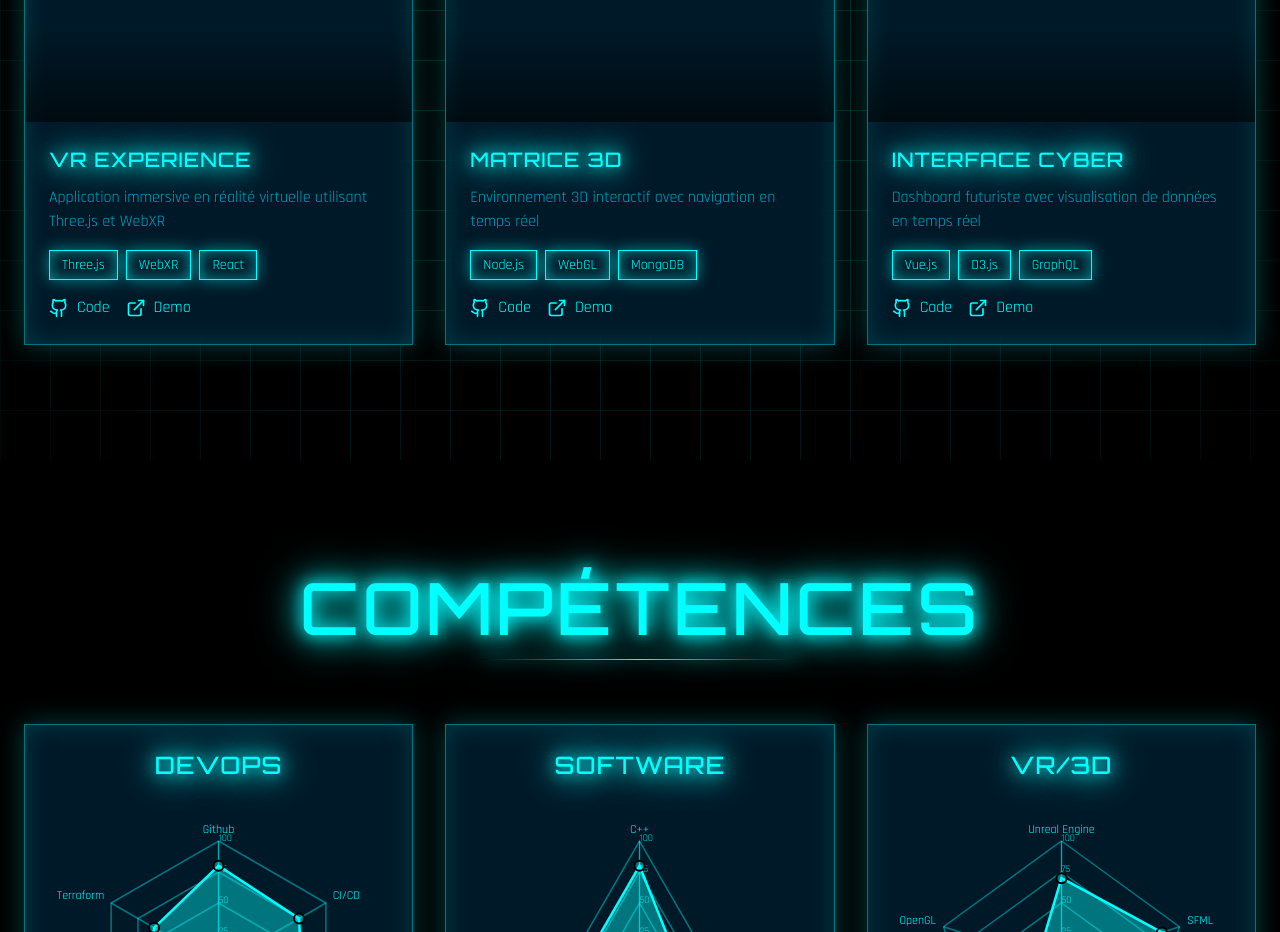
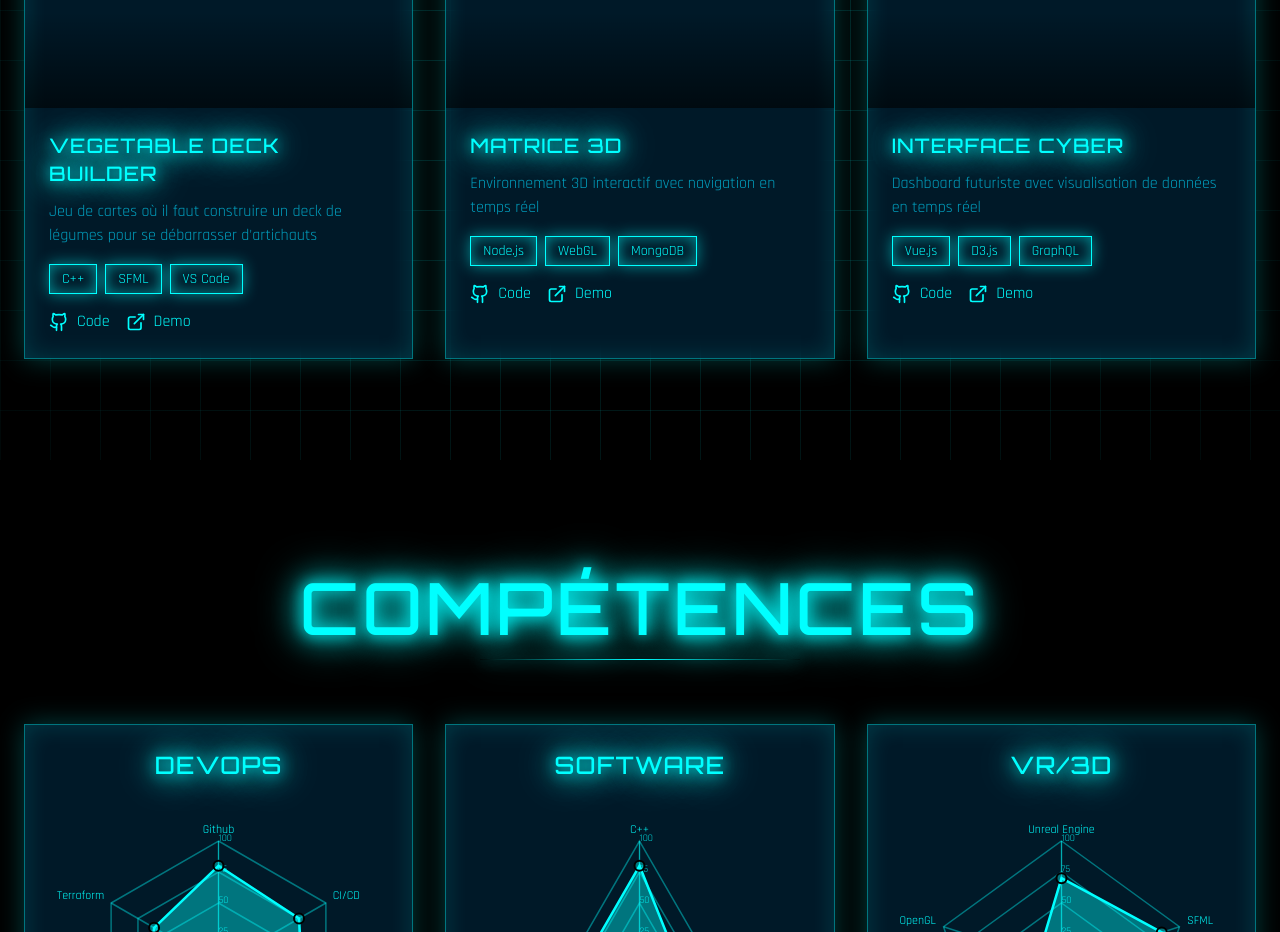
Before and after one commit to Tititin/valvr-website, a React (Vite) app: page / in a window 1280 px wide. Shown: the part 1940-2872 px from the top of the page. Built offline with nearby package versions, Linux system fonts and the light colour scheme.

Commit message:
feat: replaced one placeholder project by a real project

```diff
--- a/src/app/components/Projects.tsx
+++ b/src/app/components/Projects.tsx
@@ -6,12 +6,12 @@ import { ImageWithFallback } from './figma/ImageWithFallback';
 
 const projects = [
   {
-    title: 'VR EXPERIENCE',
-    description: 'Application immersive en réalité virtuelle utilisant Three.js et WebXR',
+    title: 'VEGETABLE DECK BUILDER',
+    description: 'Jeu de cartes où il faut construire un deck de légumes pour se débarrasser d\'artichauts',
     image: 'https://images.unsplash.com/photo-1592478411213-6153e4ebc696?crop=entropy&cs=tinysrgb&fit=max&fm=jpg&ixid=M3w3Nzg4Nzd8MHwxfHNlYXJjaHwxfHx2aXJ0dWFsJTIwcmVhbGl0eSUyMGFic3RyYWN0fGVufDF8fHx8MTc3MzMzMTU0Mnww&ixlib=rb-4.1.0&q=80&w=1080',
-    tags: ['Three.js', 'WebXR', 'React'],
-    github: '#',
-    demo: '#'
+    tags: ['C++', 'SFML', 'VS Code'],
+    github: 'https://github.com/Tititin/vegetable-deck-builder',
+    demo: 'https://github.com/Tititin/vegetable-deck-builder/releases/tag/v0.4.0'
   },
   {
     title: 'MATRICE 3D',
```
